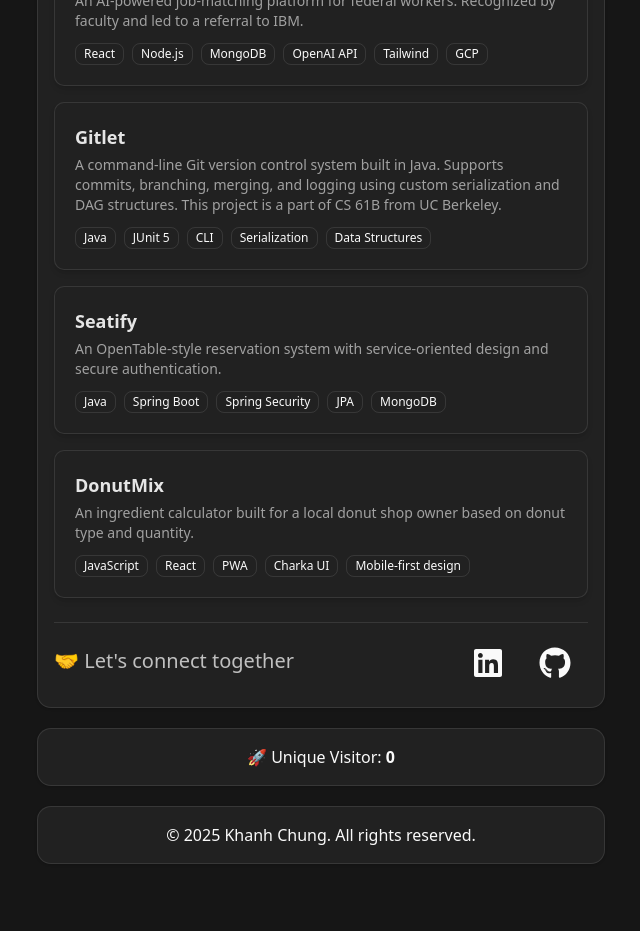
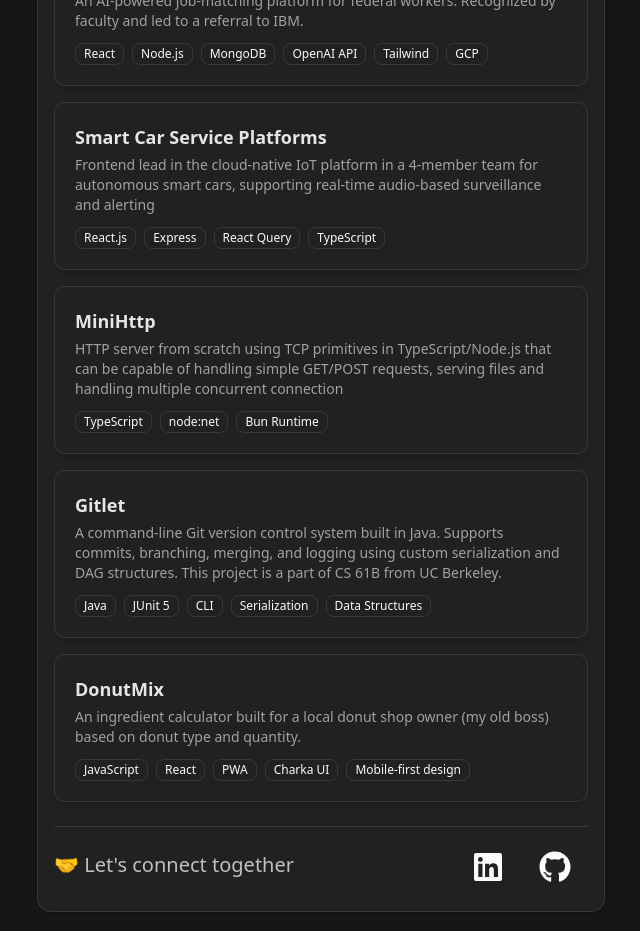
Before and after one commit to craftzmask/khanhchung-portfolio, a React (Vite) app: page / in a window 1280 px wide. Shown: the part 660-1591 px from the top of the page, without its empty margins (319-959 px from the left). Before the commit the page ends 1540 px from the top, so only its background shows below. Built offline with nearby package versions, Linux system fonts and the light colour scheme; no server answers.

Commit message:
update projects section

```diff
--- a/src/pages/Home.tsx
+++ b/src/pages/Home.tsx
@@ -46,21 +46,27 @@ const Home = () => {
       link: "https://fedbridge.app/"
     },
     {
+      name: "Smart Car Service Platforms",
+      stack: ["React.js", "Express", "React Query", "TypeScript"],
+      description: "Frontend lead in the cloud-native IoT platform in a 4-member team for autonomous smart cars, supporting real-time audio-based surveillance and alerting",
+      link: "https://github.com/craftzmask/smart-car-cloud-services"
+    },
+    {
+      name: "MiniHttp",
+      stack: ["TypeScript", "node:net", "Bun Runtime"],
+      description: "HTTP server from scratch using TCP primitives in TypeScript/Node.js that can be capable of handling simple GET/POST requests, serving files and handling multiple concurrent connection",
+      link: "https://github.com/craftzmask/MiniServer"
+    },
+    {
       name: "Gitlet",
       stack: ["Java", "JUnit 5", "CLI", "Serialization", "Data Structures"],
       description: "A command-line Git version control system built in Java. Supports commits, branching, merging, and logging using custom serialization and DAG structures. This project is a part of CS 61B from UC Berkeley.",
       link: "https://github.com/craftzmask/Gitlet"
     },
     {
-      name: "Seatify",
-      stack: ["Java", "Spring Boot", "Spring Security", "JPA", "MongoDB"],
-      description: "An OpenTable-style reservation system with service-oriented design and secure authentication.",
-      link: "https://github.com/gopinathsjsu/team-project-20201-codecrafters"
-    },
-    {
       name: "DonutMix",
       stack: ["JavaScript", "React", "PWA", "Charka UI", "Mobile-first design"],
-      description: "An ingredient calculator built for a local donut shop owner based on donut type and quantity.",
+      description: "An ingredient calculator built for a local donut shop owner (my old boss) based on donut type and quantity.",
       link: "https://donutmix.netlify.app/"
     },
   ];
```
